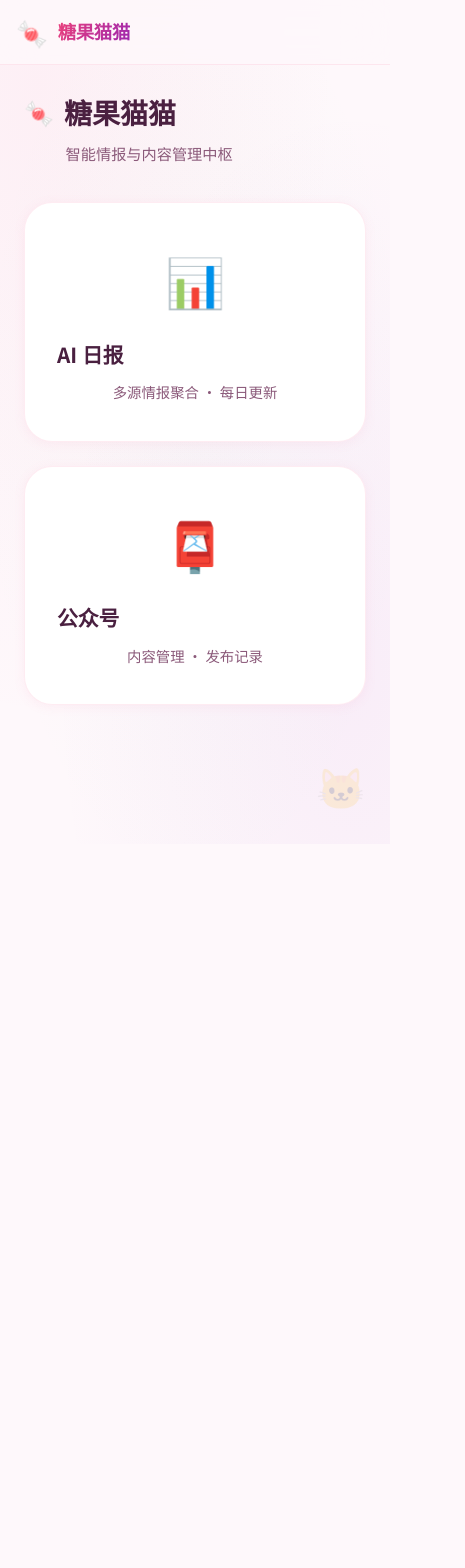
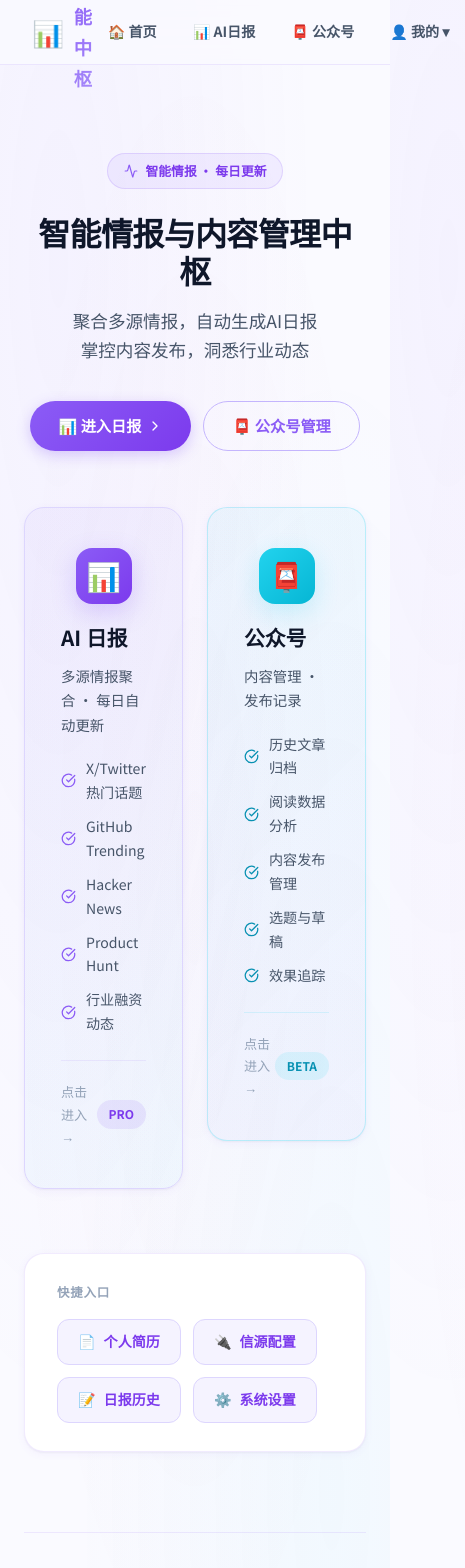
Before and after one commit to wenwu520beibei/candy-cat-website, a Next.js app: page / in a window 390 px wide. Shown: the top 1568 px of the page, 465 px wide, since content can reach past the window. Before the commit the page ends 844 px from the top, so only its background shows below. Built offline with nearby package versions, Linux system fonts and the light colour scheme.

Commit message:
refactor: 全面重设计 — 参考GEO糖果渐变风（紫系主色）

```diff
--- a/package.json
+++ b/package.json
@@ -10,6 +10,7 @@
   },
   "dependencies": {
     "js-yaml": "^4.1.1",
+    "lucide-react": "^1.8.0",
     "next": "16.2.4",
     "react": "19.0.0",
     "react-dom": "19.0.0"
--- a/src/app/globals.css
+++ b/src/app/globals.css
@@ -1,53 +1,61 @@
 /* ── 全局样式 ──────────────────────────────────────────────── */
-
 @import url('https://fonts.googleapis.com/css2?family=M+PLUS+Rounded+1c:wght@400;500;700;800&family=Noto+Sans+SC:wght@400;500;700&display=swap');
 
 /* ── CSS 变量 ──────────────────────────────────────────────── */
 :root {
-  /* 粉系主色 */
-  --pink-50:  #fff5f8;
-  --pink-100: #fef0f4;
-  --pink-200: #fce7ef;
-  --pink-300: #f8b4cf;
+  /* 紫系主色（参考 GEO 设计） */
+  --violet-50:  #f5f3ff;
+  --violet-100: #ede9fe;
+  --violet-200: #ddd6fe;
+  --violet-300: #c4b5fd;
+  --violet-400: #a78bfa;
+  --violet-500: #8b5cf6;
+  --violet-600: #7c3aed;
+  --violet-700: #6d28d9;
+
+  /* 青色辅助 */
+  --cyan-400: #22d3ee;
+  --cyan-500: #06b6d4;
+
+  /* 粉色点缀（少量使用） */
+  --pink-100: #fce7ef;
+  --pink-200: #fbcfe8;
   --pink-400: #f06292;
-  --pink-500: #ec407a;
-  --pink-600: #e91e8c;
-
-  /* 薰衣草紫 */
-  --lav-50:  #f8f0ff;
-  --lav-100: #f0e4ff;
-  --lav-200: #e4ccff;
-  --lav-300: #c77dff;
-  --lav-400: #9c27b0;
-  --lav-500: #7b1fa2;
+  --pink-500: #ec4899;
 
   /* 背景与卡片 */
-  --bg:        #fef8fb;
+  --bg:        #fafaff;
+  --surface:   #f5f3ff;
   --card-bg:   #ffffff;
-  --card-hover:#fff9fc;
+  --card-hover:#fafafa;
 
   /* 文字 */
-  --text-primary:   #4a2040;
-  --text-secondary: #8b5a7a;
-  --text-muted:     #c4a0bc;
+  --text-primary:   #0f172a;
+  --text-secondary: #475569;
+  --text-muted:     #94a3b8;
 
   /* 状态色 */
-  --green: #4caf82;
-  --red:   #ef5350;
-  --amber: #ffb300;
-  --blue:  #42a5f5;
+  --green: #10b981;
+  --red:   #ef4444;
+  --amber: #f59e0b;
+  --blue:  #3b82f6;
 
   /* 边框与阴影 */
-  --border: rgba(240, 100, 150, 0.12);
-  --shadow-sm: 0 2px 12px rgba(240, 100, 150, 0.08);
-  --shadow-md: 0 6px 24px rgba(240, 100, 150, 0.12);
-  --shadow-lg: 0 12px 40px rgba(240, 100, 150, 0.16);
+  --border: rgba(139, 92, 246, 0.12);
+  --shadow-sm: 0 2px 8px rgba(139, 92, 246, 0.06), 0 1px 2px rgba(15, 23, 42, 0.04);
+  --shadow-md: 0 10px 28px rgba(139, 92, 246, 0.10), 0 2px 6px rgba(15, 23, 42, 0.04);
+  --shadow-lg: 0 24px 60px rgba(139, 92, 246, 0.14), 0 4px 12px rgba(15, 23, 42, 0.04);
 
-  /* 圆角 */
-  --radius-sm: 12px;
-  --radius-md: 18px;
-  --radius-lg: 28px;
-  --radius-xl: 40px;
+  /* 渐变 */
+  --gradient-primary: linear-gradient(135deg, #8b5cf6 0%, #ec4899 50%, #22d3ee 100%);
+  --gradient-button: linear-gradient(135deg, #8b5cf6, #7c3aed);
+  --gradient-accent: linear-gradient(135deg, rgba(139,92,246,0.08), rgba(34,211,238,0.06));
+
+  /* 圆角（参考 GEO） */
+  --radius-sm: 10px;
+  --radius-md: 14px;
+  --radius-lg: 20px;
+  --radius-xl: 24px;
 
   /* 动画 */
   --ease-spring: cubic-bezier(0.34, 1.56, 0.64, 1);
@@ -72,29 +80,29 @@ body {
   color: var(--text-primary);
   line-height: 1.7;
   min-height: 100vh;
-  /* 淡粉渐变背景 + 噪点纹理 */
+  /* 淡紫渐变背景 */
   background-image:
-    radial-gradient(ellipse at 10% 10%, rgba(240,100,150,0.06) 0%, transparent 60%),
-    radial-gradient(ellipse at 90% 80%, rgba(160,60,200,0.06) 0%, transparent 60%),
-    radial-gradient(ellipse at 50% 50%, rgba(105,240,174,0.03) 0%, transparent 80%);
+    radial-gradient(ellipse at 15% 15%, rgba(139,92,246,0.05) 0%, transparent 55%),
+    radial-gradient(ellipse at 85% 85%, rgba(34,211,238,0.04) 0%, transparent 55%),
+    radial-gradient(ellipse at 50% 50%, rgba(236,72,153,0.02) 0%, transparent 70%);
 }
 
 a {
-  color: var(--pink-500);
+  color: var(--violet-500);
   text-decoration: none;
 }
-a:hover { color: var(--lav-400); }
+a:hover { color: var(--violet-600); }
 
 img { max-width: 100%; display: block; }
 
 /* ── 滚动条 ──────────────────────────────────────────────── */
 ::-webkit-scrollbar { width: 6px; height: 6px; }
-::-webkit-scrollbar-track { background: var(--pink-50); }
+::-webkit-scrollbar-track { background: var(--violet-50); }
 ::-webkit-scrollbar-thumb {
-  background: var(--pink-300);
+  background: var(--violet-300);
   border-radius: 8px;
 }
-::-webkit-scrollbar-thumb:hover { background: var(--pink-400); }
+::-webkit-scrollbar-thumb:hover { background: var(--violet-400); }
 
 /* ── 布局容器 ──────────────────────────────────────────────── */
 .container {
@@ -110,7 +118,7 @@ img { max-width: 100%; display: block; }
   z-index: 200;
   backdrop-filter: blur(20px);
   -webkit-backdrop-filter: blur(20px);
-  background: rgba(254, 248, 251, 0.88);
+  background: rgba(250, 250, 255, 0.88);
   border-bottom: 1.5px solid var(--border);
 }
 
@@ -139,7 +147,7 @@ img { max-width: 100%; display: block; }
 }
 
 .brand-text {
-  background: linear-gradient(120deg, var(--pink-500) 0%, var(--lav-400) 100%);
+  background: linear-gradient(120deg, var(--violet-500) 0%, var(--violet-400) 100%);
   -webkit-background-clip: text;
   -webkit-text-fill-color: transparent;
   background-clip: text;
@@ -165,13 +173,13 @@ img { max-width: 100%; display: block; }
 }
 
 .nav-link:hover {
-  background: var(--pink-100);
-  color: var(--pink-500);
+  background: var(--violet-100);
+  color: var(--violet-600);
 }
 
 .nav-link.active {
-  background: linear-gradient(135deg, var(--pink-200), var(--lav-100));
-  color: var(--pink-500);
+  background: linear-gradient(135deg, var(--violet-200), var(--violet-100));
+  color: var(--violet-600);
   box-shadow: var(--shadow-sm);
 }
 
@@ -194,7 +202,7 @@ img { max-width: 100%; display: block; }
   background: var(--card-bg);
   border: 1.5px solid var(--border);
   border-radius: var(--radius-md);
-  box-shadow: var(--shadow-lg);
+  box-shadow: var(--shadow-md);
   padding: 8px;
   z-index: 300;
   flex-direction: column;
@@ -219,8 +227,8 @@ img { max-width: 100%; display: block; }
 }
 
 .dropdown-item:hover {
-  background: var(--pink-50);
-  color: var(--pink-500);
+  background: var(--violet-50);
+  color: var(--violet-600);
 }
 
 /* ── 页面主体 ──────────────────────────────────────────────── */
@@ -280,11 +288,11 @@ img { max-width: 100%; display: block; }
   border-radius: var(--radius-lg) var(--radius-lg) 0 0;
 }
 
-.stat-card.green::before  { background: linear-gradient(90deg, var(--green), #81c784); }
-.stat-card.pink::before   { background: linear-gradient(90deg, var(--pink-400), var(--pink-300)); }
-.stat-card.lav::before    { background: linear-gradient(90deg, var(--lav-300), var(--lav-200)); }
-.stat-card.amber::before  { background: linear-gradient(90deg, var(--amber), #ffe082); }
-.stat-card.blue::before   { background: linear-gradient(90deg, var(--blue), #90caf9); }
+.stat-card.violet::before { background: linear-gradient(90deg, var(--violet-400), var(--violet-300)); }
+.stat-card.cyan::before   { background: linear-gradient(90deg, var(--cyan-400), #67e8f9); }
+.stat-card.green::before  { background: linear-gradient(90deg, var(--green), #6ee7b7); }
+.stat-card.amber::before  { background: linear-gradient(90deg, var(--amber), #fcd34d); }
+.stat-card.blue::before   { background: linear-gradient(90deg, var(--blue), #93c5fd); }
 
 .stat-card:hover {
   transform: translateY(-3px);
@@ -328,6 +336,12 @@ img { max-width: 100%; display: block; }
   border-radius: var(--radius-lg);
   box-shadow: var(--shadow-sm);
   overflow: hidden;
+  transition: transform 0.25s var(--ease-spring), box-shadow 0.25s;
+}
+
+.card:hover {
+  transform: translateY(-4px);
+  box-shadow: var(--shadow-md);
 }
 
 .card-header {
@@ -351,18 +365,78 @@ img { max-width: 100%; display: block; }
   padding: 20px 24px;
 }
 
+/* ── 首页卡片（参考 GEO Hero Card 风格）────────────── */
+.card.nav-card {
+  padding: 36px 32px;
+  text-align: center;
+  cursor: pointer;
+  border-radius: var(--radius-xl);
+}
+
+.card.nav-card:hover {
+  transform: translateY(-4px) scale(1.01);
+}
+
+.card.violet-card {
+  background: linear-gradient(135deg, rgba(139,92,246,0.06), rgba(34,211,238,0.04));
+  border-color: var(--violet-200);
+}
+
+.card.violet-card .card-icon {
+  width: 56px;
+  height: 56px;
+  border-radius: 16px;
+  background: linear-gradient(135deg, var(--violet-500), var(--violet-600));
+  display: flex;
+  align-items: center;
+  justify-content: center;
+  margin: 0 auto 16px;
+  font-size: 1.75rem;
+  box-shadow: 0 8px 24px rgba(139,92,246,0.25);
+}
+
+.card.cyan-card {
+  background: linear-gradient(135deg, rgba(34,211,238,0.06), rgba(139,92,246,0.04));
+  border-color: rgba(34,211,238,0.25);
+}
+
+.card.cyan-card .card-icon {
+  width: 56px;
+  height: 56px;
+  border-radius: 16px;
+  background: linear-gradient(135deg, var(--cyan-400), var(--cyan-500));
+  display: flex;
+  align-items: center;
+  justify-content: center;
+  margin: 0 auto 16px;
+  font-size: 1.75rem;
+  box-shadow: 0 8px 24px rgba(34,211,238,0.2);
+}
+
+.card-title-accent {
+  font-size: 1.3rem;
+  font-weight: 800;
+  color: var(--text-primary);
+  margin-bottom: 8px;
+}
+
+.card-sub {
+  color: var(--text-secondary);
+  font-size: 0.9rem;
+}
+
 /* ── 列表项 ──────────────────────────────────────────────── */
 .list-item {
   display: flex;
   align-items: flex-start;
   gap: 14px;
   padding: 14px 24px;
-  border-bottom: 1px solid rgba(240,100,150,0.06);
+  border-bottom: 1px solid rgba(139,92,246,0.06);
   transition: background 0.15s;
 }
 
 .list-item:last-child { border-bottom: none; }
-.list-item:hover { background: var(--pink-50); }
+.list-item:hover { background: var(--violet-50); }
 
 .list-icon {
   font-size: 1.2rem;
@@ -410,12 +484,13 @@ img { max-width: 100%; display: block; }
   white-space: nowrap;
 }
 
-.badge-online  { background: rgba(76,175,130,0.12);  color: #2e7d52; }
-.badge-offline { background: rgba(239,83,80,0.10);   color: #c62828; }
-.badge-warn    { background: rgba(255,179,0,0.12);   color: #e65100; }
-.badge-info    { background: rgba(66,165,245,0.10);  color: #1565c0; }
-.badge-pink    { background: rgba(240,100,150,0.12); color: var(--pink-500); }
-.badge-lav     { background: rgba(199,125,255,0.12); color: var(--lav-400); }
+.badge-online   { background: rgba(16,185,129,0.12);  color: #059669; }
+.badge-offline  { background: rgba(239,68,68,0.10);   color: #dc2626; }
+.badge-warn     { background: rgba(245,158,11,0.12);  color: #d97706; }
+.badge-info     { background: rgba(59,130,246,0.10);   color: #2563eb; }
+.badge-violet   { background: rgba(139,92,246,0.12);  color: var(--violet-600); }
+.badge-cyan     { background: rgba(34,211,238,0.12);  color: #0891b2; }
+.badge-pink     { background: rgba(236,72,153,0.10);  color: #db2777; }
 
 /* ── 按钮 ──────────────────────────────────────────────── */
 .btn {
@@ -434,24 +509,24 @@ img { max-width: 100%; display: block; }
 }
 
 .btn-primary {
-  background: linear-gradient(135deg, var(--pink-400), var(--pink-500));
+  background: var(--gradient-button);
   color: white;
-  box-shadow: 0 4px 14px rgba(240,100,150,0.35);
+  box-shadow: 0 4px 14px rgba(139,92,246,0.30);
 }
 .btn-primary:hover {
   transform: scale(1.04);
-  box-shadow: 0 6px 20px rgba(240,100,150,0.45);
+  box-shadow: 0 6px 20px rgba(139,92,246,0.40);
   color: white;
 }
 
 .btn-outline {
   background: transparent;
-  color: var(--pink-500);
-  border: 1.5px solid var(--pink-300);
+  color: var(--violet-500);
+  border: 1.5px solid var(--violet-300);
 }
 .btn-outline:hover {
-  background: var(--pink-50);
-  color: var(--pink-500);
+  background: var(--violet-50);
+  color: var(--violet-600);
 }
 
 /* ── 网格布局 ──────────────────────────────────────────────── */
@@ -499,164 +574,36 @@ img { max-width: 100%; display: block; }
 /* ── 表格 ──────────────────────────────────────────────── */
 .table-wrap { overflow-x: auto; }
 
-table {
-  width: 100%;
-  border-collapse: collapse;
-  font-size: 0.875rem;
+/* ── 装饰元素 ─────────────────────────────────────────────── */
+.cat-deco {
+  display: none; /* 移除了猫猫装饰，符合 GEO 干净风格 */
 }
 
-th {
-  text-align: left;
-  padding: 10px 16px;
-  font-size: 0.72rem;
-  font-weight: 700;
-  text-transform: uppercase;
-  letter-spacing: 0.06em;
-  color: var(--text-muted);
-  border-bottom: 1px solid var(--border);
+/* ── 快捷链接 ─────────────────────────────────────────────── */
+.quick-link {
+  display: flex;
+  align-items: center;
+  gap: 8px;
+  padding: 10px 20px;
+  border-radius: 12px;
+  background: var(--violet-50);
+  border: 1.5px solid var(--violet-200);
+  font-size: 0.88rem;
+  font-weight: 600;
+  color: #7c3aed;
+  text-decoration: none;
+  transition: all 0.2s;
+}
+.quick-link:hover {
+  background: var(--violet-100);
+  transform: translateY(-1px);
+  color: var(--violet-600);
 }
 
-td {
-  padding: 12px 16px;
-  border-bottom: 1px solid rgba(240,100,150,0.05);
-  color: var(--text-secondary);
+/* ── 渐变文字 ─────────────────────────────────────────────── */
+.gradient-text {
+  background: var(--gradient-primary);
+  -webkit-background-clip: text;
+  -webkit-text-fill-color: transparent;
+  background-clip: text;
 }
-
-tr:last-child td { border-bottom: none; }
-tr:hover td { background: var(--pink-50); }
-
-/* ── 进度条 ──────────────────────────────────────────────── */
-.progress-bar {
-  height: 6px;
-  border-radius: 8px;
-  background: var(--pink-100);
-  overflow: hidden;
-}
-
-.progress-fill {
-  height: 100%;
-  border-radius: 8px;
-  background: linear-gradient(90deg, var(--pink-400), var(--lav-300));
-  transition: width 0.6s var(--ease-out);
-}
-
-/* ── 空状态 ──────────────────────────────────────────────── */
-.empty-state {
-  text-align: center;
-  padding: 48px 24px;
-  color: var(--text-muted);
-}
-.empty-state-icon { font-size: 3rem; margin-bottom: 12px; opacity: 0.5; }
-.empty-state-text { font-size: 0.9rem; }
-
-/* ── 响应式 ──────────────────────────────────────────────── */
-@media (max-width: 768px) {
-  .navbar-inner { padding: 0 16px; }
-  .navbar-nav { display: none; }
-  .grid-2, .grid-3 { grid-template-columns: 1fr; }
-  .stats-grid { grid-template-columns: repeat(2, 1fr); }
-  .page { padding: 24px 0 60px; }
-  .card-body { padding: 16px; }
-  .list-item { padding: 12px 16px; }
-}
-
-/* ── 装饰猫猫 ──────────────────────────────────────────────── */
-.cat-deco {
-  position: fixed;
-  bottom: 24px;
-  right: 24px;
-  font-size: 2.5rem;
-  opacity: 0.15;
-  pointer-events: none;
-  z-index: 0;
-}
-
-/* ── 报告内容样式 ────────────────────────────────────────────── */
-.report-content {
-  font-size: 0.88rem;
-  line-height: 1.8;
-  color: var(--text-secondary);
-}
-
-.report-content h2 {
-  font-size: 1rem;
-  font-weight: 700;
-  color: var(--pink-500);
-  margin: 20px 0 8px;
-  display: flex;
-  align-items: center;
-  gap: 6px;
-}
-
-.report-content h3 {
-  font-size: 0.9rem;
-  font-weight: 700;
-  color: var(--lav-400);
-  margin: 16px 0 6px;
-}
-
-.report-content p {
-  margin-bottom: 8px;
-}
-
-.report-content a {
-  color: var(--pink-500);
-  font-weight: 600;
-}
-
-/* ── 折叠面板 ──────────────────────────────────────────────── */
-.accordion-item {
-  border-bottom: 1px solid var(--border);
-}
-.accordion-item:last-child { border-bottom: none; }
-
-.accordion-trigger {
-  width: 100%;
-  display: flex;
-  align-items: center;
-  justify-content: space-between;
-  padding: 16px 24px;
-  background: none;
-  border: none;
-  cursor: pointer;
-  font-family: inherit;
-  font-size: 0.9rem;
-  font-weight: 600;
-  color: var(--text-primary);
-  text-align: left;
-  transition: background 0.15s;
-}
-.accordion-trigger:hover { background: var(--pink-50); }
-
-.accordion-content {
-  padding: 0 24px 16px;
-  display: none;
-}
-.accordion-content.open { display: block; }
-
-/* ── 标签筛选 ──────────────────────────────────────────────── */
-.filter-tabs {
-  display: flex;
-  gap: 8px;
-  flex-wrap: wrap;
-  margin-bottom: 20px;
-}
-
-.filter-tab {
-  padding: 6px 16px;
-  border-radius: 50px;
-  font-size: 0.8rem;
-  font-weight: 600;
-  border: 1.5px solid var(--border);
-  background: transparent;
-  color: var(--text-secondary);
-  cursor: pointer;
-  transition: all 0.2s;
-  font-family: inherit;
-}
-.filter-tab:hover { border-color: var(--pink-300); color: var(--pink-500); }
-.filter-tab.active {
-  background: linear-gradient(135deg, var(--pink-200), var(--lav-100));
-  border-color: var(--pink-300);
-  color: var(--pink-500);
-}
--- a/src/app/layout.tsx
+++ b/src/app/layout.tsx
@@ -2,9 +2,9 @@ import type { Metadata } from 'next'
 import './globals.css'
 
 export const metadata: Metadata = {
-  title: '🍬 糖果猫猫',
-  description: '智能情报与内容管理中枢',
-  icons: { icon: '🐱' },
+  title: '智能情报与内容中枢',
+  description: 'AI日报 · 多源情报聚合 · 每日更新',
+  icons: { icon: '📊' },
 }
 
 export default function RootLayout({ children }: { children: React.ReactNode }) {
@@ -13,7 +13,6 @@ export default function RootLayout({ children }: { children: React.ReactNode })
       <body>
         <Navbar />
         {children}
-        <div className="cat-deco" aria-hidden="true">🐱</div>
       </body>
     </html>
   )
@@ -24,8 +23,8 @@ function Navbar() {
     <header className="navbar">
       <div className="navbar-inner">
         <a href="/" className="navbar-brand">
-          <span className="brand-icon">🍬</span>
-          <span className="brand-text">糖果猫猫</span>
+          <span className="brand-icon">📊</span>
+          <span className="brand-text">智能中枢</span>
         </a>
 
         <nav>
--- a/src/app/page.tsx
+++ b/src/app/page.tsx
@@ -1,36 +1,162 @@
 import Link from 'next/link'
+import { Activity, TrendingUp, CheckCircle, ChevronRight } from 'lucide-react'
 
 export default function HomePage() {
   return (
     <main className="page">
       <div className="container">
-        <div className="page-header animate-fade-up">
-          <h1 className="page-title">
-            <span className="page-title-icon">🍬</span>
-            糖果猫猫
-          </h1>
-          <p className="page-subtitle">
-            智能情报与内容管理中枢
-          </p>
+
+        {/* Hero Section */}
+        <section style={{ padding: '48px 0 56px', textAlign: 'center' }}>
+          <div className="animate-fade-up">
+            <div style={{
+              display: 'inline-flex', alignItems: 'center', gap: 8,
+              padding: '6px 16px', borderRadius: 9999,
+              background: 'rgba(139,92,246,0.08)', border: '1.5px solid rgba(139,92,246,0.18)',
+              fontSize: '0.8rem', fontWeight: 600, color: '#7c3aed',
+              marginBottom: 24
+            }}>
+              <Activity size={14} style={{ color: '#8b5cf6' }} />
+              智能情报 · 每日更新
             </div>
 
-        <div className="grid-2" style={{ marginTop: 8 }}>
-          <Link href="/dashboard" className="card nav-card pink animate-fade-up animate-delay-1" style={{ textDecoration: 'none', cursor: 'pointer' }}>
-            <div className="card-body" style={{ padding: '36px 32px', textAlign: 'center' }}>
-              <div style={{ fontSize: '3rem', marginBottom: 16 }}>📊</div>
-              <div className="card-title" style={{ fontSize: '1.3rem', marginBottom: 8 }}>AI 日报</div>
-              <div style={{ color: 'var(--text-secondary)', fontSize: '0.9rem' }}>多源情报聚合 · 每日更新</div>
+            <h1 style={{
+              fontSize: 'clamp(2rem, 5vw, 3.2rem)', fontWeight: 800,
+              color: '#0f172a', lineHeight: 1.2, marginBottom: 16,
+              letterSpacing: '-0.02em'
+            }}>
+              智能情报与内容管理中枢
+            </h1>
+
+            <p style={{
+              fontSize: '1.1rem', color: '#475569', maxWidth: 520,
+              margin: '0 auto 36px', lineHeight: 1.7
+            }}>
+              聚合多源情报，自动生成AI日报<br />
+              掌控内容发布，洞悉行业动态
+            </p>
+
+            <div style={{ display: 'flex', gap: 12, justifyContent: 'center', flexWrap: 'wrap' }}>
+              <Link href="/dashboard" className="btn btn-primary" style={{ padding: '11px 28px', fontSize: '0.95rem' }}>
+                📊 进入日报
+                <ChevronRight size={16} />
+              </Link>
+              <Link href="/wechat" className="btn btn-outline" style={{ padding: '11px 28px', fontSize: '0.95rem' }}>
+                📮 公众号管理
+              </Link>
+            </div>
+          </div>
+        </section>
+
+        {/* Feature Cards */}
+        <section style={{ paddingBottom: 64 }}>
+          <div className="grid-2" style={{ gap: 24 }}>
+            {/* AI 日报卡片 */}
+            <Link href="/dashboard" style={{ textDecoration: 'none', cursor: 'pointer' }}>
+              <div className="card violet-card" style={{ padding: '40px 36px', borderRadius: 20 }}>
+                <div className="card-icon">📊</div>
+                <div className="card-title-accent">AI 日报</div>
+                <div style={{ color: '#475569', fontSize: '0.9rem', marginBottom: 20 }}>
+                  多源情报聚合 · 每日自动更新
+                </div>
+                <ul style={{ textAlign: 'left', listStyle: 'none', padding: 0, margin: 0, display: 'flex', flexDirection: 'column', gap: 10 }}>
+                  {[
+                    'X/Twitter 热门话题',
+                    'GitHub Trending',
+                    'Hacker News',
+                    'Product Hunt',
+                    '行业融资动态',
+                  ].map(item => (
+                    <li key={item} style={{ display: 'flex', alignItems: 'center', gap: 10, fontSize: '0.88rem', color: '#475569' }}>
+                      <CheckCircle size={15} style={{ color: '#8b5cf6', flexShrink: 0 }} />
+                      {item}
+                    </li>
+                  ))}
+                </ul>
+                <div style={{ marginTop: 24, paddingTop: 20, borderTop: '1px solid rgba(139,92,246,0.1)', display: 'flex', alignItems: 'center', justifyContent: 'space-between' }}>
+                  <span style={{ fontSize: '0.82rem', color: '#94a3b8' }}>点击进入 →</span>
+                  <span style={{ fontSize: '0.75rem', fontWeight: 700, background: 'rgba(139,92,246,0.12)', color: '#7c3aed', padding: '4px 12px', borderRadius: 9999 }}>
+                    PRO
+                  </span>
+                </div>
               </div>
             </Link>
 
-          <Link href="/wechat" className="card nav-card green animate-fade-up animate-delay-2" style={{ textDecoration: 'none', cursor: 'pointer' }}>
-            <div className="card-body" style={{ padding: '36px 32px', textAlign: 'center' }}>
-              <div style={{ fontSize: '3rem', marginBottom: 16 }}>📮</div>
-              <div className="card-title" style={{ fontSize: '1.3rem', marginBottom: 8 }}>公众号</div>
-              <div style={{ color: 'var(--text-secondary)', fontSize: '0.9rem' }}>内容管理 · 发布记录</div>
+            {/* 公众号卡片 */}
+            <Link href="/wechat" style={{ textDecoration: 'none', cursor: 'pointer' }}>
+              <div className="card cyan-card" style={{ padding: '40px 36px', borderRadius: 20 }}>
+                <div className="card-icon">📮</div>
+                <div className="card-title-accent">公众号</div>
+                <div style={{ color: '#475569', fontSize: '0.9rem', marginBottom: 20 }}>
+                  内容管理 · 发布记录
+                </div>
+                <ul style={{ textAlign: 'left', listStyle: 'none', padding: 0, margin: 0, display: 'flex', flexDirection: 'column', gap: 10 }}>
+                  {[
+                    '历史文章归档',
+                    '阅读数据分析',
+                    '内容发布管理',
+                    '选题与草稿',
+                    '效果追踪',
+                  ].map(item => (
+                    <li key={item} style={{ display: 'flex', alignItems: 'center', gap: 10, fontSize: '0.88rem', color: '#475569' }}>
+                      <CheckCircle size={15} style={{ color: '#0891b2', flexShrink: 0 }} />
+                      {item}
+                    </li>
+                  ))}
+                </ul>
+                <div style={{ marginTop: 24, paddingTop: 20, borderTop: '1px solid rgba(34,211,238,0.15)', display: 'flex', alignItems: 'center', justifyContent: 'space-between' }}>
+                  <span style={{ fontSize: '0.82rem', color: '#94a3b8' }}>点击进入 →</span>
+                  <span style={{ fontSize: '0.75rem', fontWeight: 700, background: 'rgba(34,211,238,0.12)', color: '#0891b2', padding: '4px 12px', borderRadius: 9999 }}>
+                    BETA
+                  </span>
+                </div>
               </div>
             </Link>
           </div>
+        </section>
+
+        {/* 快捷入口区 */}
+        <section style={{ paddingBottom: 80 }}>
+          <div style={{
+            background: 'var(--card-bg)', border: '1.5px solid var(--border)',
+            borderRadius: 20, padding: '28px 32px', boxShadow: 'var(--shadow-sm)'
+          }}>
+            <div style={{ fontSize: '0.78rem', fontWeight: 700, color: '#94a3b8', textTransform: 'uppercase', letterSpacing: '0.06em', marginBottom: 16 }}>
+              快捷入口
+            </div>
+            <div style={{ display: 'flex', gap: 12, flexWrap: 'wrap' }}>
+              {[
+                { href: '/resume', icon: '📄', label: '个人简历' },
+                { href: '/sources', icon: '🔌', label: '信源配置' },
+                { href: '/reports', icon: '📝', label: '日报历史' },
+                { href: '/settings', icon: '⚙️', label: '系统设置' },
+              ].map(item => (
+                <Link
+                  key={item.href}
+                  href={item.href}
+                  className="quick-link"
+                >
+                  <span>{item.icon}</span>
+                  {item.label}
+                </Link>
+              ))}
+            </div>
+          </div>
+        </section>
+
+        {/* Footer */}
+        <footer style={{
+          borderTop: '1px solid var(--border)', paddingTop: 32, paddingBottom: 48,
+          textAlign: 'center'
+        }}>
+          <div style={{ display: 'flex', alignItems: 'center', justifyContent: 'center', gap: 8, marginBottom: 8 }}>
+            <span style={{ fontSize: '1.2rem' }}>📊</span>
+            <span style={{ fontSize: '1rem', fontWeight: 700, color: '#0f172a' }}>智能情报中枢</span>
+          </div>
+          <p style={{ fontSize: '0.8rem', color: '#94a3b8' }}>
+            © 2025 · 智能情报与内容管理中枢
+          </p>
+        </footer>
       </div>
     </main>
   )
```
Also changed, not shown: 1 other file (tests, documents, lock files or other folders). Lines whose indentation alone changed are shown as unchanged.
